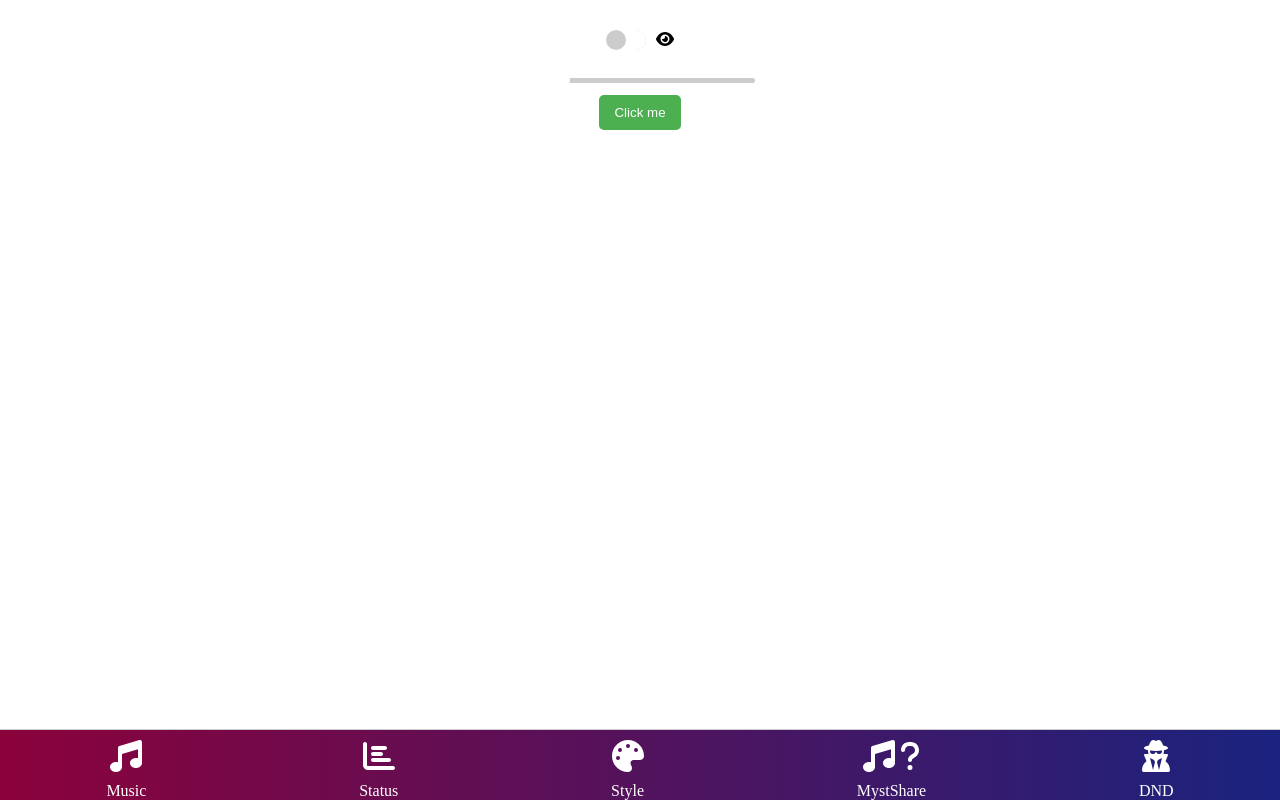
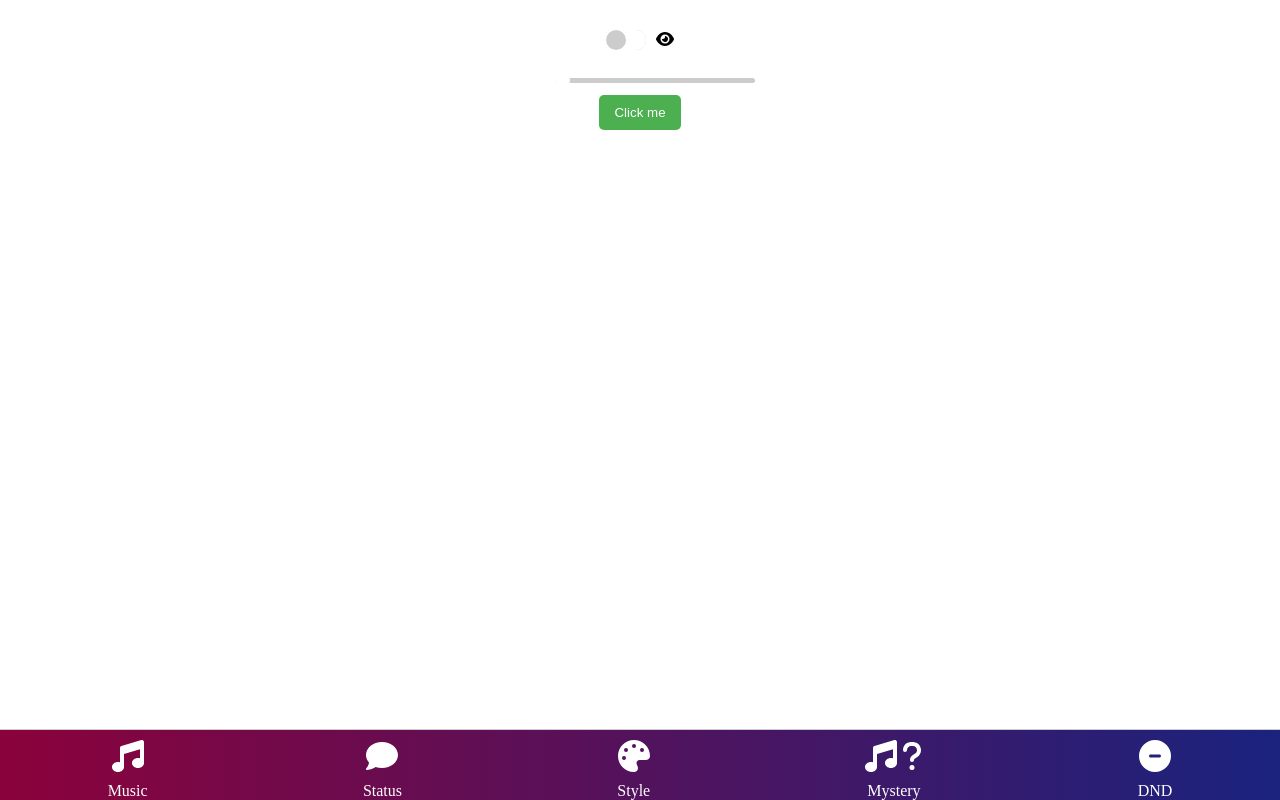
Before and after one commit to qoutaiba/MMI-Prototype, a React (Create React App) app: page / in a window 1280 px wide. Built offline with nearby package versions, Linux system fonts and the light colour scheme.

Commit message:
comment out navigation for dnd-button, change icon status mode and dnd

```diff
--- a/src/MenuBar.js
+++ b/src/MenuBar.js
@@ -1,6 +1,6 @@
 import React from 'react';
 import { FontAwesomeIcon } from '@fortawesome/react-fontawesome';
-import { faPalette, faMusic, faUserSecret, faChartBar, faQuestion } from '@fortawesome/free-solid-svg-icons';
+import { faPalette, faMusic, faQuestion, faComment, faMinusCircle } from '@fortawesome/free-solid-svg-icons';
 
 import './App.css'; // Import your CSS file
 
@@ -20,7 +20,10 @@ const App = () => {
                 </li>
                 <li onClick={() => handleNavigation('/State')}>
                     <div className="nav-item">
-                        <FontAwesomeIcon icon={faChartBar} size="2x" />
+                        <div className="icon-container">
+                            {/*<FontAwesomeIcon icon={faSmile} size="2x" style={{ marginRight: '8px' }} />*/}
+                            <FontAwesomeIcon icon={faComment} size="2x" />
+                        </div>
                     </div>
                     <span>Status</span>
                 </li>
@@ -28,7 +31,7 @@ const App = () => {
                     <div className="nav-item">
                         <FontAwesomeIcon icon={faPalette} size="2x" />
                     </div>
-                    <span>Style</span>
+                    <span>Style </span>
                 </li>
                 <li onClick={() => handleNavigation('/Mystery')}>
                     <div className="nav-item">
@@ -37,11 +40,11 @@ const App = () => {
                             <FontAwesomeIcon icon={faQuestion} size="2x" className="question-mark" />
                         </div>
                     </div>
-                    <span>MystShare</span>
+                    <span>Mystery </span>
                 </li>
-                <li onClick={() => handleNavigation('/Privacy')}>
+                <li /*onClick={() => handleNavigation('/Privacy')}*/>
                     <div className="nav-item">
-                        <FontAwesomeIcon icon={faUserSecret} size="2x" />
+                        {<FontAwesomeIcon icon={faMinusCircle} color="white" size="2x" />}
                     </div>
                     <span>DND</span>
                 </li>
```
